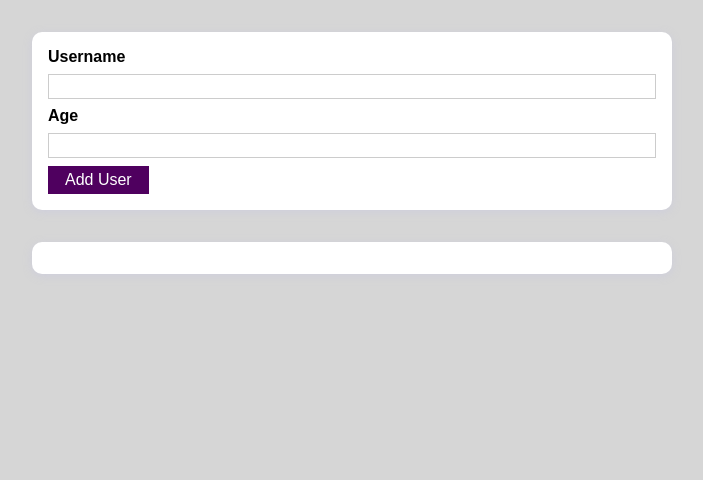
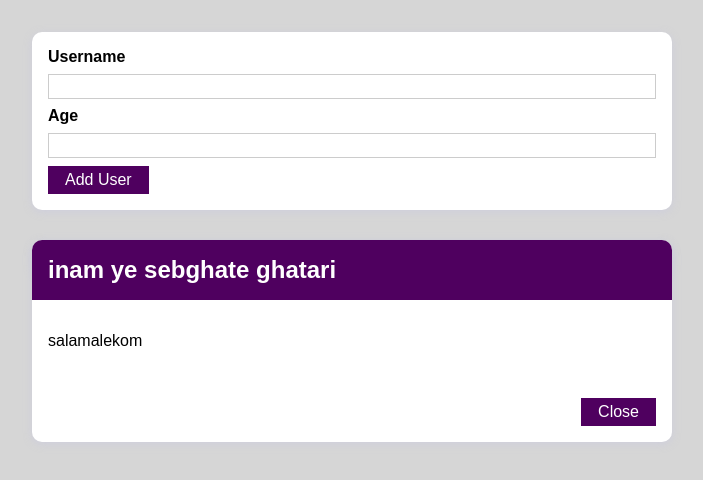
Before and after one commit to zahrajoulaei/Contact-app, a React (Create React App) app: page / in a window 1280 px wide. Shown: the top 480 px of the page, without its empty margins (288-991 px from the left). Built offline with nearby package versions, Linux system fonts and the light colour scheme.

Commit message:
Error modal message

```diff
--- /dev/null
+++ b/src/components/UI/ErrorModal.js
@@ -0,0 +1,18 @@
+import styles from './ErrorModal.module.css';
+import Card from './Card';
+import Button from './Button';
+
+const ErrorModal = (props) => {
+return (
+    <Card className={styles.modal}>
+        <header className={styles.header}><h2>{props.title}</h2></header>
+        <div className={styles.content}>
+            <p>{props.message}</p>
+        </div>
+        <footer className={styles.actions}>
+            <Button>Close</Button>
+        </footer>
+    </Card>
+)
+}
+export default ErrorModal;
--- /dev/null
+++ b/src/components/UI/ErrorModal.module.css
@@ -0,0 +1,45 @@
+.backdrop {
+    position: fixed;
+    top: 0;
+    left: 0;
+    width: 100%;
+    height: 100vh;
+    z-index: 10;
+    background: rgba(0, 0, 0, 0.75);
+  }
+
+  .modal {
+    position: fixed;
+    top: 30vh;
+    left: 10%;
+    width: 80%;
+    z-index: 100;
+    overflow: hidden;
+  }
+
+  .header {
+    background: #4f005f;
+    padding: 1rem;
+  }
+
+  .header h2 {
+    margin: 0;
+    color: white;
+  }
+
+  .content {
+    padding: 1rem;
+  }
+
+  .actions {
+    padding: 1rem;
+    display: flex;
+    justify-content: flex-end;
+  }
+
+  @media (min-width: 768px) {
+    .modal {
+      left: calc(50% - 20rem);
+      width: 40rem;
+    }
+  }
--- a/src/components/Users/AddUser.js
+++ b/src/components/Users/AddUser.js
@@ -2,6 +2,7 @@
 import styles from './AddUser.module.css'
 import Button from "../UI/Button";
 import { useState } from "react";
+import ErrorModal from "../UI/ErrorModal";
 
 const AddUser = (props) => {
     const [enteredUsername, setEnteredUsername] = useState('');
@@ -31,6 +32,8 @@
     }
 
     return (
+        <div>
+            <ErrorModal message="salamalekom" title="inam ye sebghate ghatari" />
             <Card className={styles.input}>
                 <form onSubmit={addUserHandler}>
                     <label htmlFor="username">Username</label>
@@ -40,6 +43,7 @@
                     <Button type="submit">Add User</Button>
                 </form>
             </Card>
+        </div>
     );
 }
 export default AddUser;
--- a/src/components/Users/UsersLists.js
+++ b/src/components/Users/UsersLists.js
@@ -5,7 +5,7 @@
         <Card className={styles.users}>
             <ul>
                 {props.users.map((user) => (
-                    <li>
+                    <li key={user.id}>
                         {user.name} ({user.age} years old)
                     </li>
                 ))}
```
Lines whose indentation alone changed are shown as unchanged.
